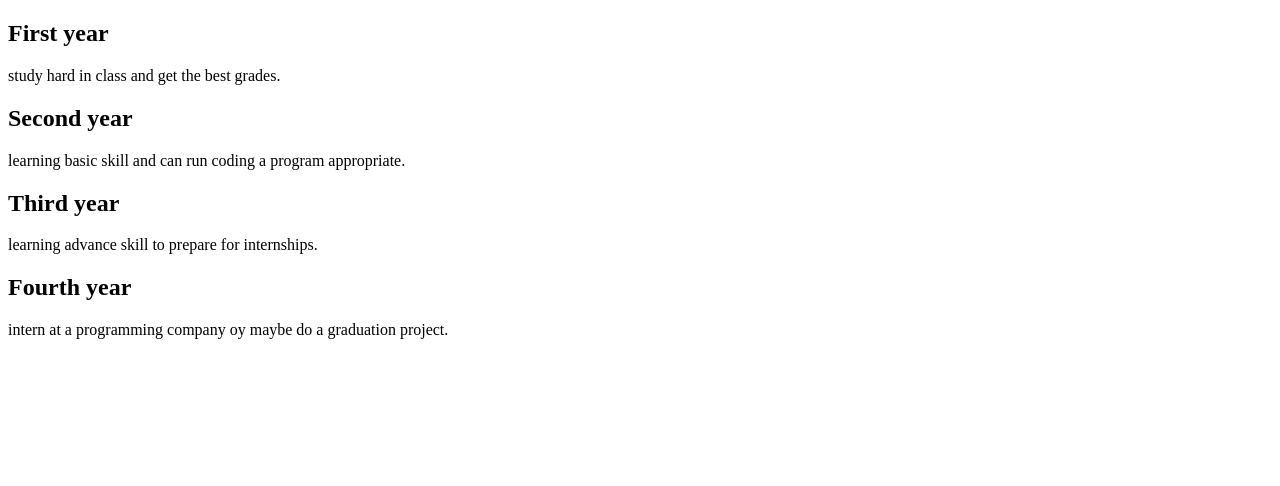
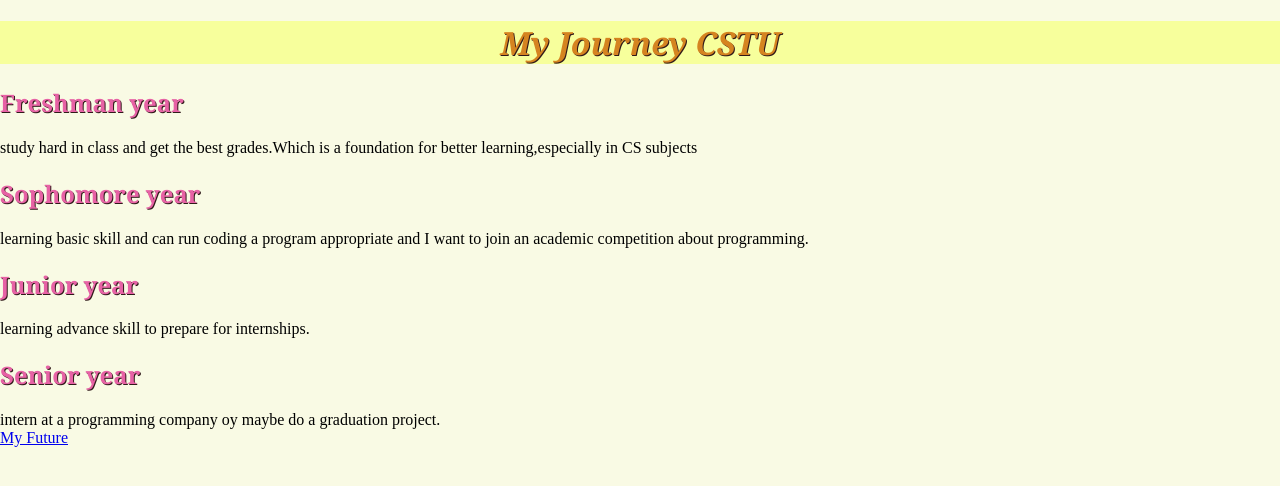
Before and after one commit to chawalrat/6709650250_MyCSTUStory, a plain HTML site: page myjourney.html in a window 1280 px wide. Drawn offline with Linux system fonts and the light colour scheme.

Commit message:
add content in myfuture and link web page myfuture and myjourney

```diff
--- a/myjourney.html
+++ b/myjourney.html
@@ -4,16 +4,22 @@
     <meta charset="UTF-8">
     <meta name="viewport" content="width=device-width, initial-scale=1.0">
     <title>My Journey</title>
+    <link rel="stylesheet" href="mystyle.css">
+
 </head>
 <body>
-        <h2>First year</h2>
-        <p1>study hard in class and get the best grades.</p1>
-        <h2>Second year</h2>
-        <p1>learning basic skill and can run coding a program appropriate. </p1>
-        <h2>Third year</h2>
+        <h1>My Journey CSTU</h1>
+        <h2>Freshman year</h2>
+        <p1>study hard in class and get the best grades.Which is a foundation for better learning,especially in CS subjects</p1>
+        <h2>Sophomore year</h2>
+        <p1>learning basic skill and can run coding a program appropriate and I want to join an academic competition about programming.</p1>
+        <h2>Junior year</h2>
         <p1>learning advance skill to prepare for internships.</p1>
-        <h2>Fourth year</h2>
+        <h2>Senior year</h2>
         <p1>intern at a programming company oy maybe do a graduation project.</p1>
+
+        <br>
+        </b><a href="myfuture.html">My Future</a>
 
 </body>
 </html>
```
Also changed, not shown: index.html (+4 -0 lines), myfuture.html (+15 -1 lines).
